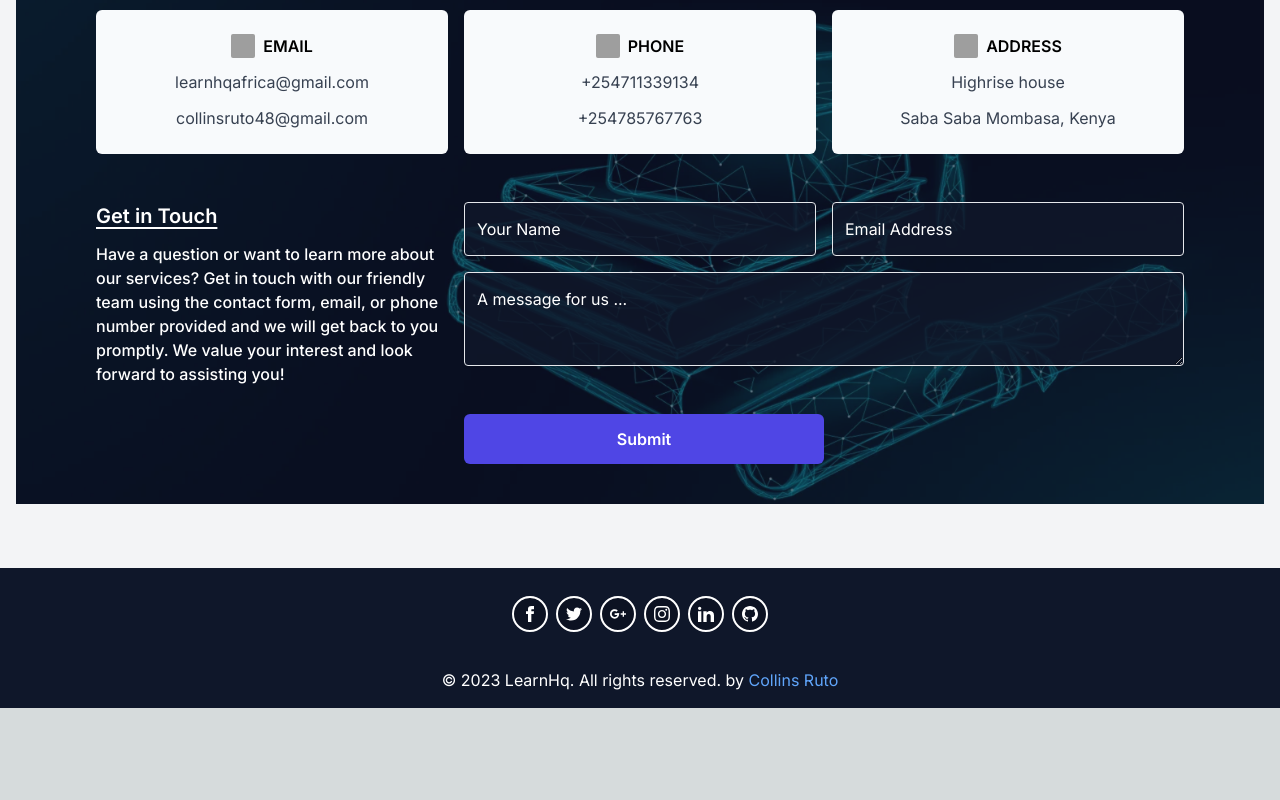
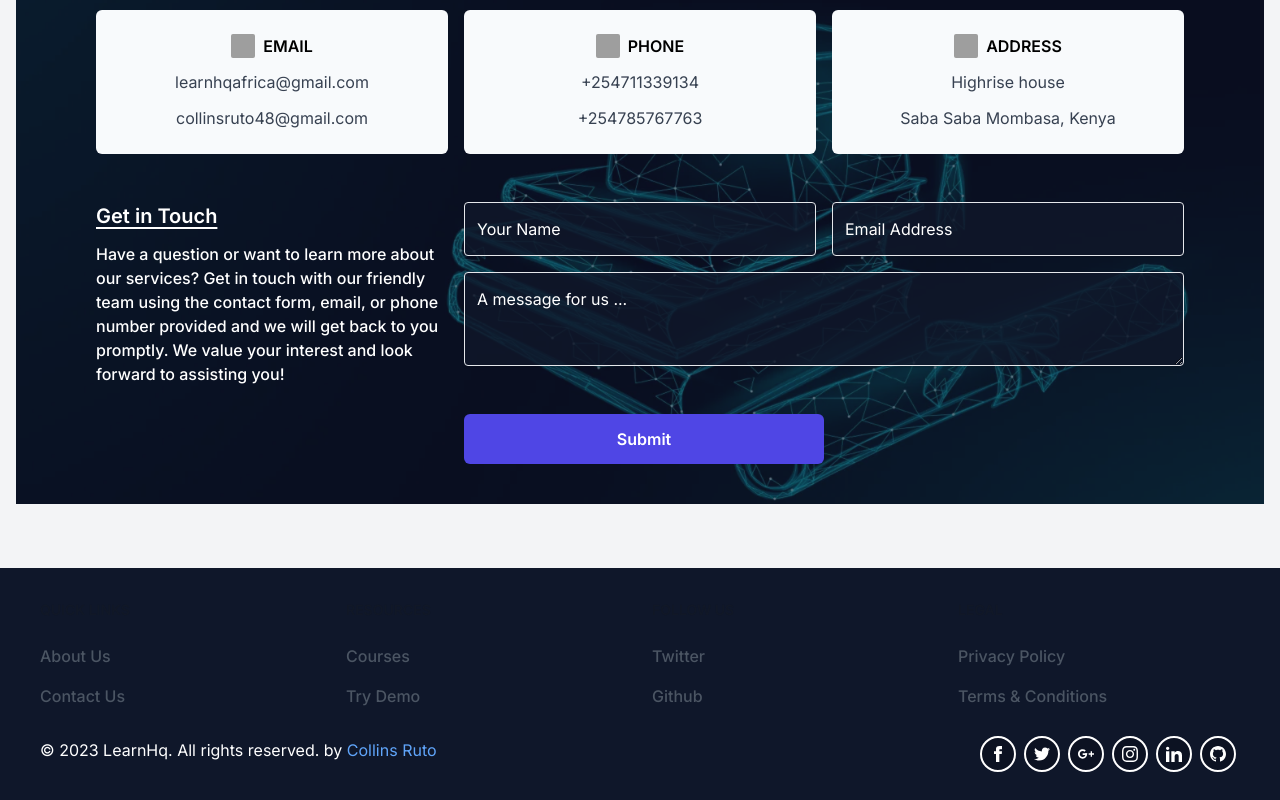
Before and after one commit to Collins-Ruto/learnhqhome, a Next.js app: page / in a window 1280 px wide. Shown: the part 1941-2741 px from the top of the page. Before the commit the page ends 2649 px from the top, so only its background shows below. Built offline with nearby package versions, Linux system fonts and the light colour scheme; grey boxes are pictures that could not be loaded.

Commit message:
footer ¯\_(ツ)_/¯

```diff
--- a/src/components/Footer.tsx
+++ b/src/components/Footer.tsx
@@ -1,11 +1,99 @@
+import Image from "next/image";
 import Link from "next/link";
 import React from "react";
 
 function Footer() {
   return (
     <div>
-      <footer className="bg-slate-900 text-center text-white ">
-        <div className="container px-6 mx-auto pt-6">
+      <footer className="bg-slate-900  text-white px-8 ">
+        <div className="container mx-auto w-full max-w-screen-xl py-4 md:p-2 lg:pt-8">
+          <div className="md:flex md:justify-between">
+            <div className="grid w-full grid-cols-2 gap-8 sm:gap-6 sm:grid-cols-4">
+              <div className="">
+                <h2 className="mb-6 text-sm font-semibold text-gray-900 uppercase dark:text-white">
+                  Quick Links
+                </h2>
+                <ul className="text-gray-600 dark:text-gray-400 font-medium">
+                  <li className="mb-4">
+                    <Link href="/about" className="hover:underline">
+                      About Us
+                    </Link>
+                  </li>
+                  <li>
+                    <Link href="/contact" className="hover:underline">
+                      Contact Us
+                    </Link>
+                  </li>
+                </ul>
+              </div>
+              <div className="">
+                <h2 className="mb-6 text-sm font-semibold text-gray-900 uppercase dark:text-white">
+                  Resources
+                </h2>
+                <ul className="text-gray-600 dark:text-gray-400 font-medium">
+                  <li className="mb-4">
+                    <Link
+                      href="https://learnhq.vercel.app/learn/courses"
+                      className="hover:underline"
+                    >
+                      Courses
+                    </Link>
+                  </li>
+                  <li>
+                    <Link
+                      href="https://learnhq.vercel.app/login"
+                      className="hover:underline"
+                    >
+                      Try Demo
+                    </Link>
+                  </li>
+                </ul>
+              </div>
+              <div className="">
+                <h2 className="mb-6 text-sm font-semibold text-gray-900 uppercase dark:text-white">
+                  Follow us
+                </h2>
+                <ul className="text-gray-600 dark:text-gray-400 font-medium">
+                  <li className="mb-4">
+                    <Link
+                      href="https://twitter.com/learnhqafrica"
+                      className="hover:underline "
+                    >
+                      Twitter
+                    </Link>
+                  </li>
+                  <li>
+                    <Link
+                      href="https://github.com/collins-ruto"
+                      className="hover:underline"
+                    >
+                      Github
+                    </Link>
+                  </li>
+                </ul>
+              </div>
+              <div className="">
+                <h2 className="mb-6 text-sm font-semibold text-gray-900 uppercase dark:text-white">
+                  Legal
+                </h2>
+                <ul className="text-gray-600 dark:text-gray-400 font-medium">
+                  <li className="mb-4">
+                    <Link href="/privacy" className="hover:underline">
+                      Privacy Policy
+                    </Link>
+                  </li>
+                  <li>
+                    <Link href="/conditions" className="hover:underline">
+                      Terms &amp; Conditions
+                    </Link>
+                  </li>
+                </ul>
+              </div>
+            </div>
+          </div>
+
+          <div className="text-center md:flex items-center justify-between">
+            <div className="px-6 md:px-0 pt-6 order-last ">
               <div className="mb-4 w-full flex justify-center">
                 <Link
                   href="https://collinsruto.netlify.com"
@@ -115,7 +203,7 @@ function Footer() {
               </div>
             </div>
 
-        <div className="p-4 text-center">
+            <div className="pb-2 md:pb-0 text-center">
               © 2023 LearnHq. All rights reserved. by{" "}
               <Link
                 className="text-blue-400 "
@@ -124,6 +212,8 @@ function Footer() {
                 Collins Ruto
               </Link>
             </div>
+          </div>
+        </div>
       </footer>
     </div>
   );
```
Lines whose indentation alone changed are shown as unchanged.
